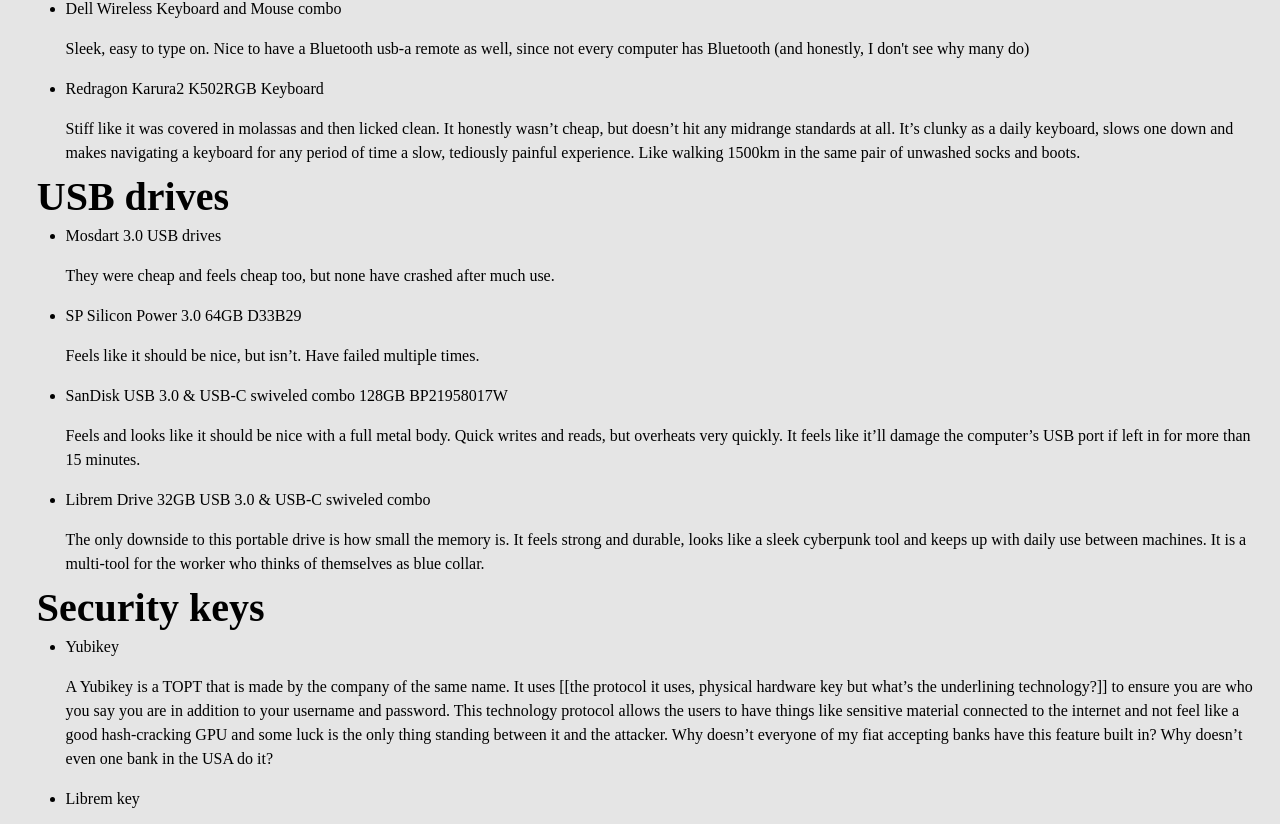
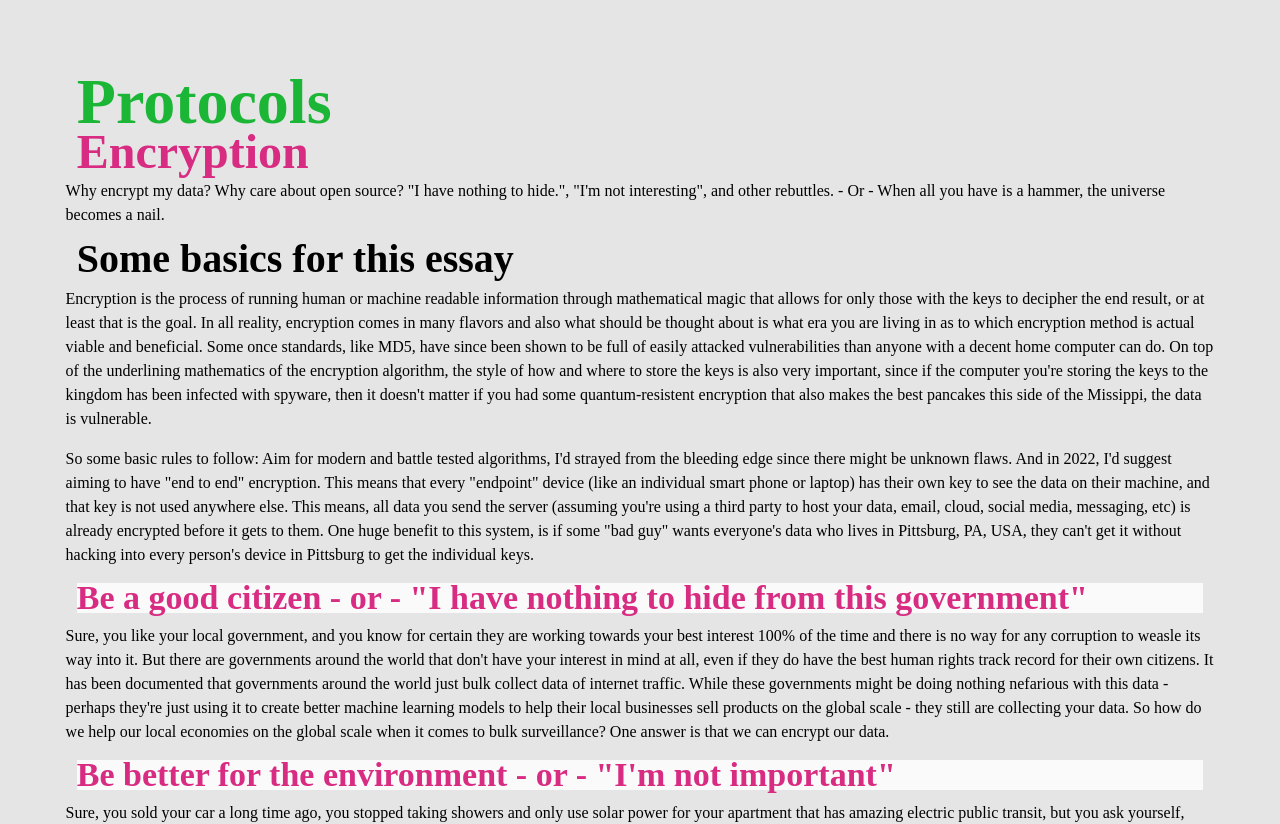
Before and after one commit to punctuationmarks/phoebx-landing-page, a React (Create React App) app: page /tech-reviews in a window 1280 px wide. Shown: the part 2933-3757 px from the top of the page. Built offline with nearby package versions, Linux system fonts and the light colour scheme.

Commit message:
added some protocols

```diff
--- a/src/App.css
+++ b/src/App.css
@@ -95,7 +95,8 @@
 .markdown {
   color: black;
   font-family: Courier Prime;
-  margin: 1.5rem 1rem;
+  margin: 2.5rem 1rem;
+  padding: 2.5rem;
 }
 
 .nav-item {
--- a/src/markdown/protocols.md
+++ b/src/markdown/protocols.md
@@ -1,11 +1,29 @@
 # Protocols
 
+## Encryption
 
-## Web
+Why encrypt my data? Why care about open source? "I have nothing to hide.", "I'm not interesting", and other rebuttles. - Or -  When all you have is a hammer, the universe becomes a nail.
 
+
+### Some basics for this essay
+Encryption is the process of running human or machine readable information through mathematical magic that allows for only those with the keys to decipher the end result, or at least that is the goal. In all reality, encryption comes in many flavors and also what should be thought about is what era you are living in as to which encryption method is actual viable and beneficial. Some once standards, like MD5, have since been shown to be full of easily attacked vulnerabilities than anyone with a decent home computer can do. On top of the underlining mathematics of the encryption algorithm, the style of how and where to store the keys is also very important, since if the computer you're storing the keys to the kingdom has been infected with spyware, then it doesn't matter if you had some quantum-resistent encryption that also makes the best pancakes this side of the Missippi, the data is vulnerable.
+
+So some basic rules to follow: Aim for modern and battle tested algorithms, I'd strayed from the bleeding edge since there might be unknown flaws.
+And in 2022, I'd suggest aiming to have "end to end" encryption. This means that every "endpoint" device (like an individual smart phone or laptop) has their own key to see the data on their machine, and that key is not used anywhere else. This means, all data you send the server (assuming you're using a third party to host your data, email, cloud, social media, messaging, etc) is already encrypted before it gets to them. One huge benefit to this system, is if some "bad guy" wants everyone's data who lives in Pittsburg, PA, USA, they can't get it without hacking into every person's device in Pittsburg to get the individual keys.
+
+#### Be a good citizen - or - "I have nothing to hide from this government"
+
+Sure, you like your local government, and you know for certain they are working towards your best interest 100% of the time and there is no way for any corruption to weasle its way into it. But there are governments around the world that don't have your interest in mind at all, even if they do have the best human rights track record for their own citizens. It has been documented <!-- TODO: add citation, MIT is a good review when they put a server up and saw nearly every country talk to it. --> that governments around the world just bulk collect data of internet traffic. While these governments might be doing nothing nefarious with this data - perhaps they're just using it to create better machine learning models to help their local businesses sell products on the global scale - they still are collecting your data. So how do we help our local economies on the global scale when it comes to bulk surveillance? One answer is that we can encrypt our data.
+
+#### Be better for the environment - or -  "I'm not important"
+
+Sure, you sold your car a long time ago, you stopped taking showers and only use solar power for your apartment that has amazing electric public transit, but you ask yourself, what else can I do to help the environment (and ideally, some low hanging fruit)? You guessed it, encrypt your data and probably use open source source technologies. Why though? How in the universe could spending computational electricity on encrypting your data be more environmentally friendly? In short, it's to prevent your data being used in machine learning models which are ridiculously energy hungry. To do basic machine learning at home, it takes a midrange graphics processing unit (GPU) to even run a model, so one can only assume what the top machine learning corperations are using to process and create these deep learning models. So how does one avoid this data collection? Use encryption and technologies that don't use or sell your data for machine learning.
+
+
+<!-- ## Web
 
 
 ## Crypto
 
 
-## OS
+## OS -->
--- a/src/pages/TechReviews.tsx
+++ b/src/pages/TechReviews.tsx
@@ -17,7 +17,7 @@
     <div className="blog-container">
 
       <MarkdownWrapper file="software.md" />
-      {/* <MarkdownWrapper file="protocols.md" /> */}
+      <MarkdownWrapper file="protocols.md" />
       <MarkdownWrapper file="hardware.md" />
     </div>
     </>
--- a/src/sections/Services.tsx
+++ b/src/sections/Services.tsx
@@ -1,4 +1,4 @@
-import React from "react";
+import React, { Fragment } from "react";
 import { CardDeck } from "reactstrap";
 import CardComponent from "../components/CardComponent";
 
@@ -7,10 +7,8 @@
   const physicalText = "physical, tactile";
 
   return (
+    <Fragment>
       <div id="services" className="services">
-      <h2 style={styles.header}>
-        {/* We like to get our hands dirty in many different fields */}
-      </h2>
         <CardDeck className="breathing">
           <CardComponent
             headerText={technologyText}
@@ -27,6 +25,18 @@
             buttonText="Technology reviews"
             buttonLink="/tech-reviews"
           />
+        </CardDeck>
+      </div>
+      <div className="services">
+        <CardDeck className="breathing">
+          <CardComponent
+            headerText={technologyText}
+            cardTitle="Developer"
+            cardBodyText="Do you need a small app to do that one very specific task and you can't find anything on the market? Reach out! We have a broad range of experience in GUI full stack development, data analytics and even a little machine learning."
+            buttonText="Contact us!"
+            buttonLink="#contact"
+            externalLink={false}
+          />
           <CardComponent
             headerText={`${technologyText}; ${physicalText}`}
             cardTitle="FOSS Hardened Android phones"
@@ -38,14 +48,26 @@
           />
         </CardDeck>
       </div>
+      {/* <div className="services">
+        <CardDeck className="breathing">
+          <CardComponent
+            headerText={`${technologyText}; ${physicalText}`}
+            cardTitle=""
+            cardBodyText=""
+            buttonText=""
+            buttonLink=""
+          />
+          <CardComponent
+            headerText={`${technologyText}; ${physicalText}`}
+            cardTitle=""
+            cardBodyText=""
+          // TODO:
+          // Add a link to a page about these services and OSes
+          // https://grapheneos.org/
+          // https://calyxos.org/
+          />
+        </CardDeck>
+      </div> */}
+    </Fragment>
   );
 }
-
-const styles = {
-  container: {
-    margin: "0.5rem",
-  },
-  header: {
-    justifyContent: "left",
-  },
-};
```
Lines whose indentation alone changed are shown as unchanged.
